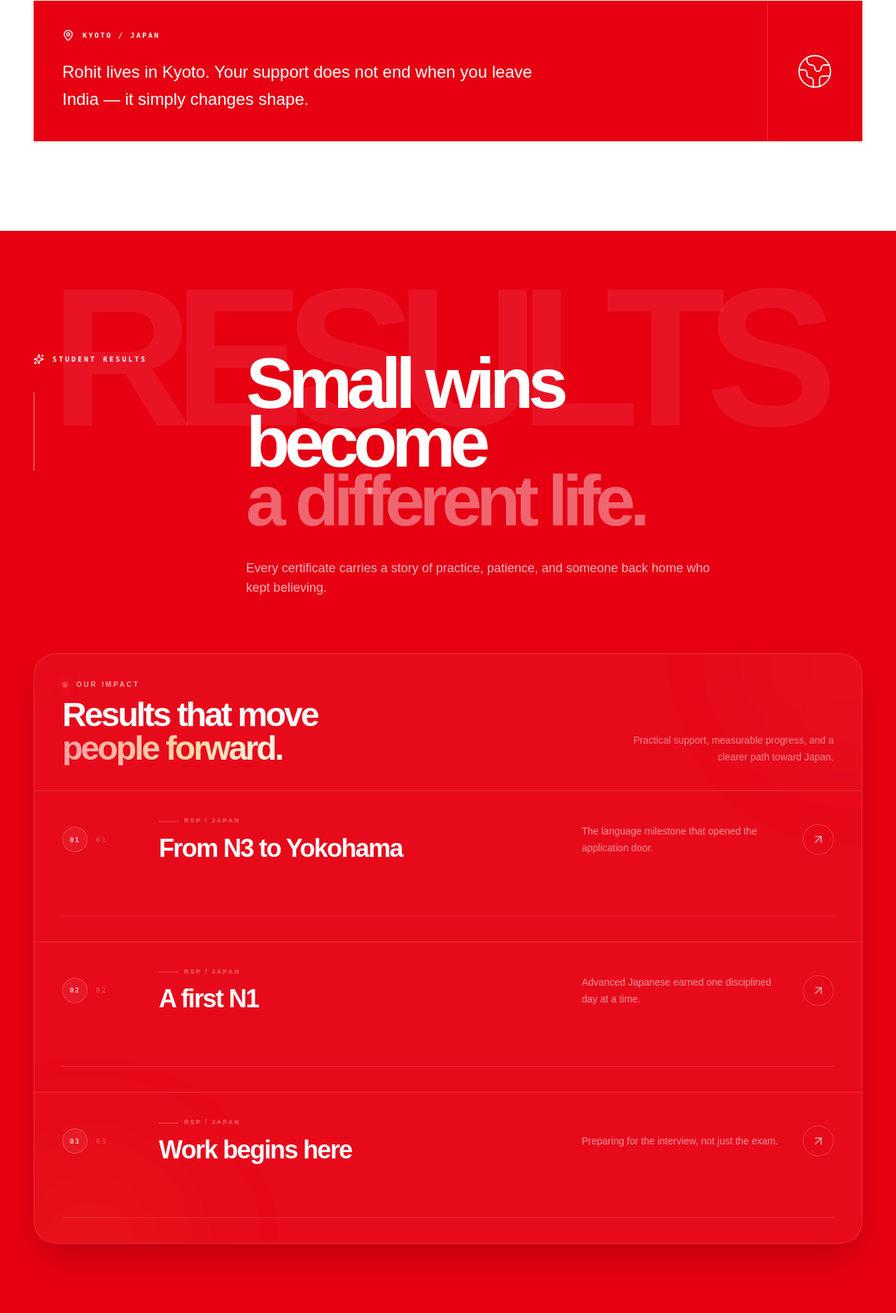
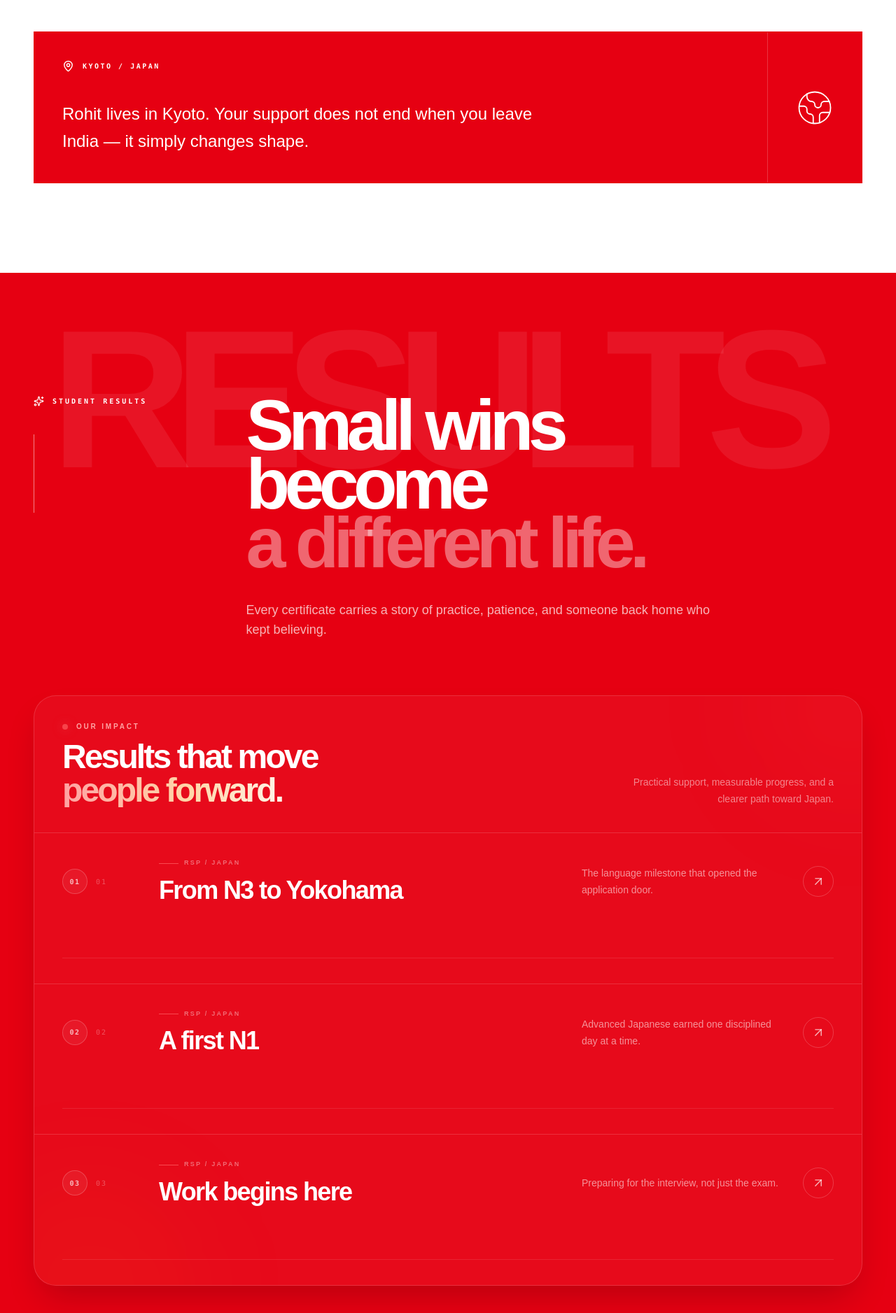
Before and after one commit to shivarawart/RSP, a React (Vite) app: page / in a window 1280 px wide. Shown: the part 3480-5357 px from the top of the page at 70% size. Built offline with nearby package versions, Linux system fonts and the light colour scheme.

Commit message:
adding new changes swith code

```diff
--- a/index.html
+++ b/index.html
@@ -4,7 +4,7 @@
     <meta charset="UTF-8" />
     <link rel="icon" type="image/svg+xml" href="/favicon.svg" />
     <meta name="viewport" content="width=device-width, initial-scale=1.0" />
-    <title>sigma</title>
+    <title>RSP IN Japan</title>
   </head>
   <body>
     <div id="root"></div>
--- a/src/components/WhyRSP.tsx
+++ b/src/components/WhyRSP.tsx
@@ -437,7 +437,7 @@ export default function WhyRSP() {
         </div>
 
         {/* location statement */}
-        <div className="mt-4 grid border border-[#E60012] bg-[#E60012] text-white sm:grid-cols-[1fr_auto]">
+        <div className="mt-15 grid border border-[#E60012] bg-[#E60012] text-white sm:grid-cols-[1fr_auto]">
           <div className="p-7 sm:p-10">
             <div className="flex items-center gap-3">
               <MapPin size={17} />
@@ -447,7 +447,7 @@ export default function WhyRSP() {
               </span>
             </div>
 
-            <p className="mt-6 max-w-2xl text-xl font-medium leading-relaxed sm:text-2xl">
+            <p className="mt-10 top-7 max-w-2xl text-xl font-medium leading-relaxed sm:text-2xl">
               Rohit lives in Kyoto. Your support does not end when you leave
               India — it simply changes shape.
             </p>
@@ -621,9 +621,9 @@ export default function WhyRSP() {
           </div>
 
           {/* CTA */}
-          <div className="mt-25 flex flex-col gap-5 sm:flex-row sm:items-center sm:justify-between">
+          <div className="mt-10 flex flex-col gap-5 sm:flex-row sm:items-center sm:justify-between">
             <div className="flex items-center gap-3 text-sm text-white/60">
-              <span className="h-2 w-2 rounded-full bg-white" />
+              <span className="h-5 w-2 rounded-full bg-white" />
               Real progress. Real people. Real stories.
             </div>
 
```
